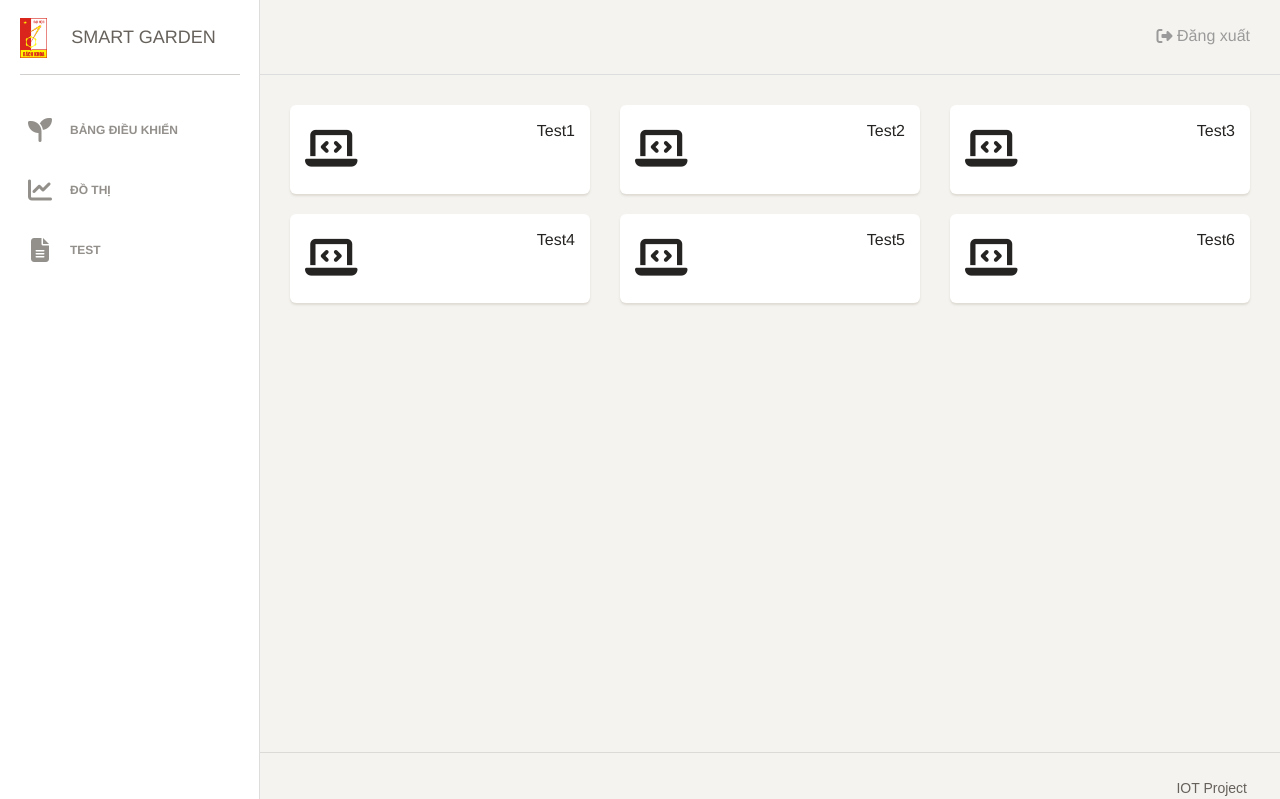
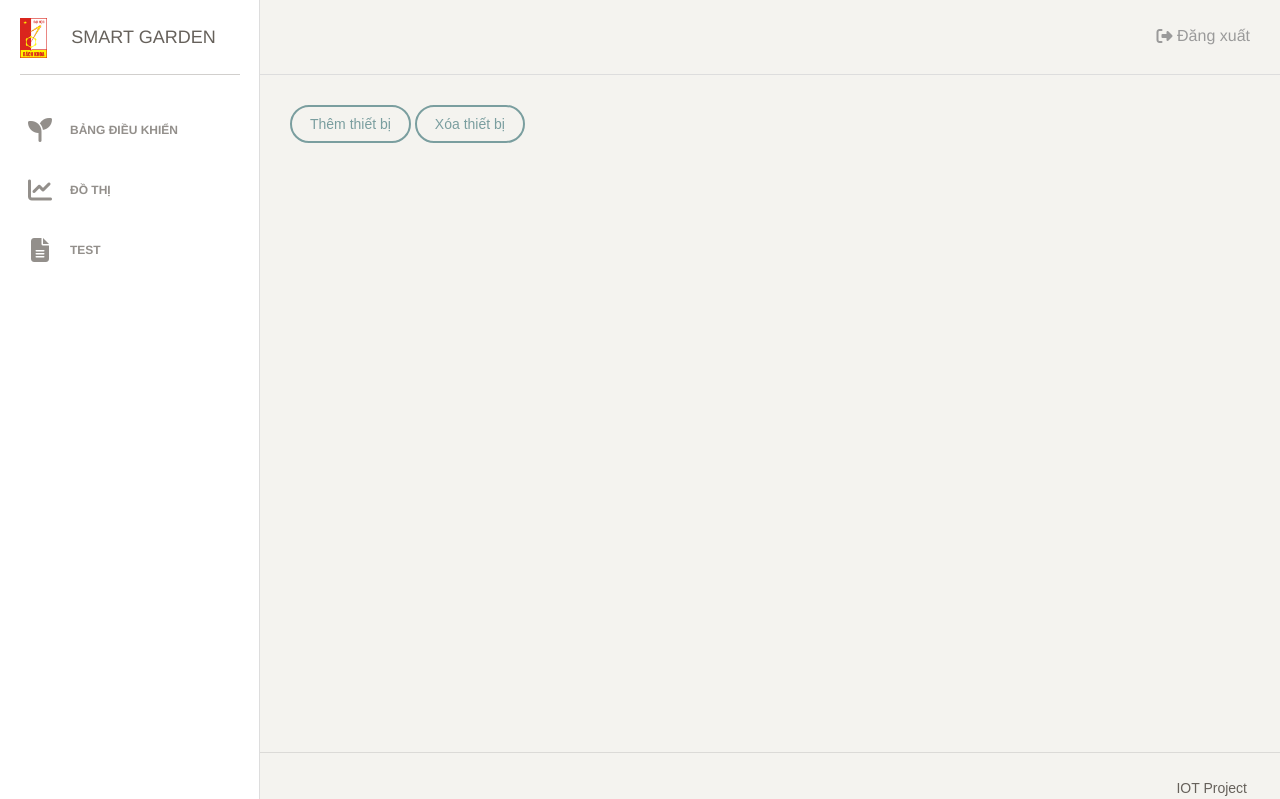
Before and after one commit to huydq2152/Smart-garden, a Flask app: template flaskapp/templates/test.html in a window 1280 px wide. Shown: the top 799 px of the page. Run offline with Flask 2, Linux system fonts and the light colour scheme; the template is opened without the code that fills it, so the values that code supplies are empty; some libraries are stand-ins or nearby versions; some web fonts are replaced.

Commit message:
addDeviceBtn and deleteDeviceBtn in test

```diff
--- a/dynamodb.py
+++ b/dynamodb.py
@@ -158,3 +158,38 @@ def send_testStatus(testStatus):
 		import sys
 		print(sys.exc_info()[0])
 		print(sys.exc_info()[1])
+
+def get_deviceCount():
+	try:
+		dynamodb = boto3.resource('dynamodb', region_name='us-west-2')
+		table = dynamodb.Table('SmartGarden_deviceCount')
+
+		response = table.query(KeyConditionExpression=Key('id').eq('id_deviceCount'),
+				ScanIndexForward=False
+		)
+
+		items = response['Items']
+
+		n=1
+		data = items[:n]
+		return data
+	except:
+		import sys
+		print(sys.exc_info()[0])
+		print(sys.exc_info()[1])
+
+def send_deviceCount(deviceCount):
+	try:
+		dynamodb = boto3.resource('dynamodb', region_name='us-west-2')
+		table = dynamodb.Table('SmartGarden_deviceCount')
+
+		new_item = {
+			"id": "id_deviceCount",
+			'deviceCount': deviceCount
+		}
+		table.put_item(Item = new_item)
+
+	except:
+		import sys
+		print(sys.exc_info()[0])
+		print(sys.exc_info()[1])
--- a/flaskapp/routes.py
+++ b/flaskapp/routes.py
@@ -1,4 +1,5 @@
 from flask import render_template, url_for, redirect, request, Response, jsonify, session, flash
+
 import dynamodb
 import jsonconverter as jsonc
 import sys
@@ -51,7 +52,19 @@ def test():
   if not session.get('logged_in'):
     return redirect(url_for('login'))
   else:
-    return render_template('test.html', title='Test', active='test')
+    deviceData = jsonc.data_to_json(dynamodb.get_deviceCount())
+    loaded_deviceData = jsonc.json.loads(deviceData)
+
+    deviceCountStr = loaded_deviceData[0]['deviceCount']
+    deviceCount = int(deviceCountStr)
+
+    i = 1
+    lst_device_name = [""]
+    while i <= deviceCount:
+        lst_device_name.append(f'test{i}')
+        i += 1
+
+    return render_template('test.html', title='Test', active='test', deviceCount=deviceCount, lst_device_name=lst_device_name)
 
 # api routes
 @app.route("/api/getData", methods=['POST', 'GET'])
@@ -158,3 +171,37 @@ def testStatus():
     print(sys.exc_info()[0])
     print(sys.exc_info()[1])
     return None
+
+@app.route("/api/addTestDevice", methods=['GET', 'POST'])
+def addTestDevice():
+  try:
+    data = jsonc.data_to_json(dynamodb.get_deviceCount())
+    loaded_data = jsonc.json.loads(data)
+
+    deviceCountStr = loaded_data[0]['deviceCount']
+    deviceCount = int(deviceCountStr)
+    deviceCount += 1
+
+    dynamodb.send_deviceCount(deviceCount)
+    return deviceCount
+  except:
+    print(sys.exc_info()[0])
+    print(sys.exc_info()[1])
+    return None
+
+@app.route("/api/deleteTestDevice", methods=['GET', 'POST'])
+def deleteTestDevice():
+  try:
+    data = jsonc.data_to_json(dynamodb.get_deviceCount())
+    loaded_data = jsonc.json.loads(data)
+
+    deviceCountStr = loaded_data[0]['deviceCount']
+    deviceCount = int(deviceCountStr)
+    deviceCount -= 1
+
+    dynamodb.send_deviceCount(deviceCount)
+    return deviceCount
+  except:
+    print(sys.exc_info()[0])
+    print(sys.exc_info()[1])
+    return None
--- a/flaskapp/static/js/main.js
+++ b/flaskapp/static/js/main.js
@@ -2,6 +2,29 @@
 const autoSwitch = document.getElementById("autoSwitch");
 const manualSwitch = document.getElementById("manualSwitch");
 const runTestSwitch = document.getElementById("runTest");
+
+const addTestDeviceBtn = $('#addTestDeviceBtn');
+addTestDeviceBtn.click(function () {
+    addTestDevice();
+    window.location = window.location.href;
+})
+
+function addTestDevice() {
+    $.ajax({
+        url: "/api/addTestDevice",
+    })
+}
+
+const deleteTestDeviceBtn = $('#deleteTestDeviceBtn');
+deleteTestDeviceBtn.click(function () {
+    deleteTestDevice();
+})
+
+function deleteTestDevice() {
+    $.ajax({
+        url: "/api/deleteTestDevice",
+    })
+}
 
 function getStatus() {
     jQuery.ajax({
@@ -117,19 +140,14 @@ function getTestData() {
         type: "POST",
         success: function (ndata) {
             console.log(ndata);
-      test1 = ndata[0].test1;
-      test2 = ndata[0].test2;
-      test3 = ndata[0].test3;
-      test4 = ndata[0].test4;
-      test5 = ndata[0].test5;
-      test6 = ndata[0].test6;
-
-      $('#test1').html(test1);
-      $('#test2').html(test2);
-      $('#test3').html(test3);
-      $('#test4').html(test4);
-      $('#test5').html(test5);
-      $('#test6').html(test6);
+            let deviceCount = Object.keys(ndata[0]).length;
+            // console.log('deviceCount = ',deviceCount);
+            let i;
+            for (i = 2; i < deviceCount; i++) {
+                let test = Object.values(ndata[0])[i];
+                console.log('test = ', test)
+                $(`#test${i-1}`).html(test);
+            }
         }
     })
 }
--- a/flaskapp/templates/test.html
+++ b/flaskapp/templates/test.html
@@ -2,7 +2,12 @@
 {% block content %}
     <div class="content">
         <div class="container-fluid">
+            <div class="row" style="margin-bottom: 30px;padding-left: 15px;">
+                <button id="addTestDeviceBtn" type="button" class="btn btn-primary">Thêm thiết bị</button>
+                <button id="deleteTestDeviceBtn" type="button" class="btn btn-primary">Xóa thiết bị</button>
+            </div>
             <div class="row">
+                {% for i in range(1, deviceCount) %}
                     <div class="col-lg-4 col-sm-6">
                         <div class="card">
                             <div class="content">
@@ -14,111 +19,15 @@
                                     </div>
                                     <div class="col-xs-9">
                                         <div class="numbers">
-                  <p>Test1</p>
-                  <span id="test1"></span>
+                                            <p>{{ lst_device_name[i] }}</p>
+                                            <span id={{ lst_device_name[i] }}></span>
                                         </div>
                                     </div>
                                 </div>
                             </div>
                         </div>
                     </div>
-      <div class="col-lg-4 col-sm-6">
-        <div class="card">
-          <div class="content">
-            <div class="row">
-              <div class="col-xs-3">
-                <div class="icon-big text-center">
-                  <i class="fas fa-laptop-code"></i>
-                </div>
-              </div>
-              <div class="col-xs-9">
-                <div class="numbers">
-                  <p>Test2</p>
-                  <span id="test2"></span>
-                </div>
-              </div>
-            </div>
-          </div>
-        </div>
-      </div>
-      <div class="col-lg-4 col-sm-6">
-        <div class="card">
-          <div class="content">
-            <div class="row">
-              <div class="col-xs-3">
-                <div class="icon-big text-center">
-                  <i class="fas fa-laptop-code"></i>
-                </div>
-              </div>
-              <div class="col-xs-9">
-                <div class="numbers">
-                  <p>Test3</p>
-                  <span id="test3"></span>
-                </div>
-              </div>
-            </div>
-          </div>
-        </div>
-      </div>
-    </div>
-    <div class="row">
-      <div class="col-lg-4 col-sm-6">
-        <div class="card">
-          <div class="content">
-            <div class="row">
-              <div class="col-xs-3">
-                <div class="icon-big text-center">
-                  <i class="fas fa-laptop-code"></i>
-                </div>
-              </div>
-              <div class="col-xs-9">
-                <div class="numbers">
-                  <p>Test4</p>
-                  <span id="test4"></span>
-                </div>
-              </div>
-            </div>
-          </div>
-        </div>
-      </div>
-        <div class="col-lg-4 col-sm-6">
-        <div class="card">
-          <div class="content">
-            <div class="row">
-              <div class="col-xs-3">
-                <div class="icon-big text-center">
-                  <i class="fas fa-laptop-code"></i>
-                </div>
-              </div>
-              <div class="col-xs-9">
-                <div class="numbers">
-                  <p>Test5</p>
-                  <span id="test5"></span>
-                </div>
-              </div>
-            </div>
-          </div>
-        </div>
-      </div>
-        <div class="col-lg-4 col-sm-6">
-        <div class="card">
-          <div class="content">
-            <div class="row">
-              <div class="col-xs-3">
-                <div class="icon-big text-center">
-                  <i class="fas fa-laptop-code"></i>
-                </div>
-              </div>
-              <div class="col-xs-9">
-                <div class="numbers">
-                  <p>Test6</p>
-                  <span id="test6"></span>
-                </div>
-              </div>
-            </div>
-          </div>
-        </div>
-      </div>
+                {% endfor %}
             </div>
         </div>
     </div>
```
Also changed, not shown: aws_pubsub_tests.py (+28 -24 lines). Lines whose indentation alone changed are shown as unchanged.
